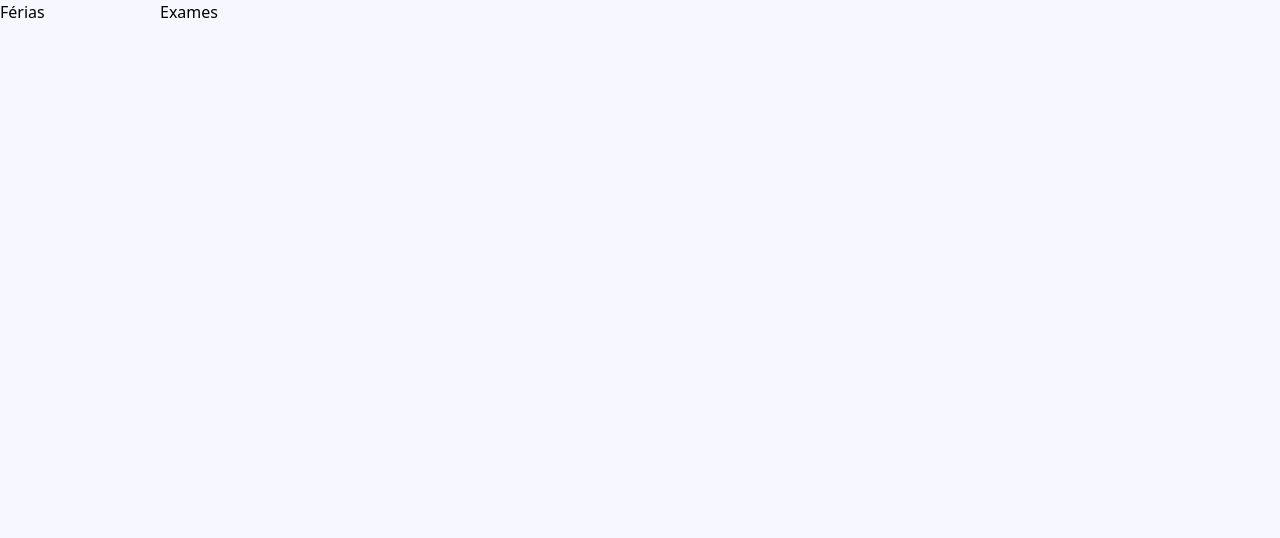
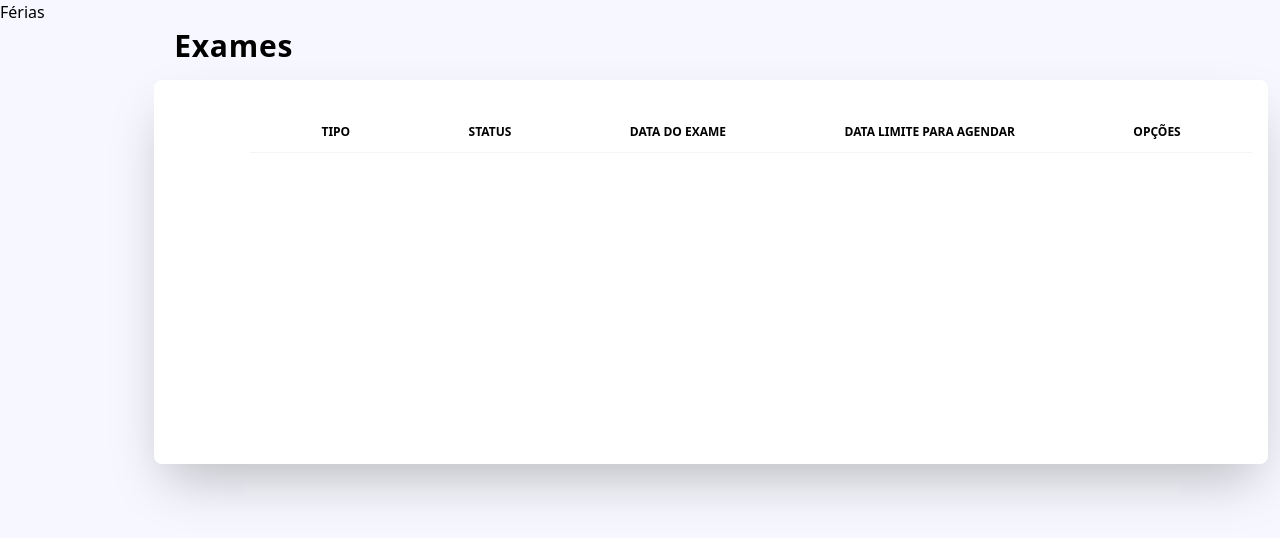
Before and after one commit to gustavocrvls/vlowspace-undefined-frontend, a Nuxt app: page / in a window 1280 px wide. Shown: the top 538 px of the page. Built offline with nearby package versions, Linux system fonts and the light colour scheme.

Commit message:
Front_home_table

```diff
--- /dev/null
+++ b/components/HomeMenu.vue
@@ -0,0 +1,22 @@
+<template>
+  <div class="w-full">
+    <div class="flex flex-row mt-1">
+      <div class="p-4 m-3 ml-4 mb-0 mt-2 font-bold tracking-wide text-3xl">
+        <h1>Exames</h1>
+      </div>
+    </div>
+    <div class="flex flex-row">
+      <div class="p-4 m-3 mt-0 bg-card shadow-2xl rounded-lg w-full h-96">
+        <div
+          class="justify-around flex flex-row mt-4 ml-20 border-b p-3 border-bord font-bold text-xs"
+        >
+          <div>TIPO</div>
+          <div>STATUS</div>
+          <div>DATA DO EXAME</div>
+          <div>DATA LIMITE PARA AGENDAR</div>
+          <div>OPÇÕES</div>
+        </div>
+      </div>
+    </div>
+  </div>
+</template>
--- a/pages/index.vue
+++ b/pages/index.vue
@@ -1,7 +1,3 @@
 <template>
-  <div>
-    <div class="flex flex-row">
-      <h1 id="exam_title">Exames</h1>
-    </div>
-  </div>
+  <HomeMenu />
 </template>
--- a/tailwind.config.js
+++ b/tailwind.config.js
@@ -7,6 +7,9 @@ module.exports = {
         teal: colors.teal,
         cyan: colors.cyan,
         sky: colors.sky,
+        gray: colors.gray,
+        card: '#ffffff',
+        bord: '#f3f4f6',
       },
     },
   },
```
